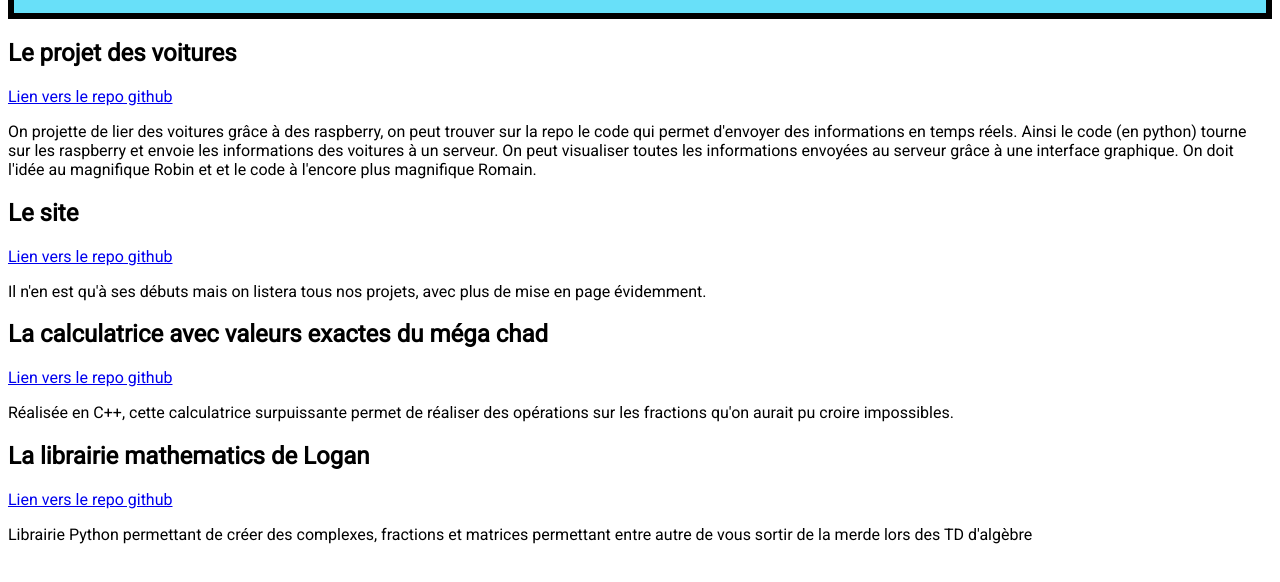
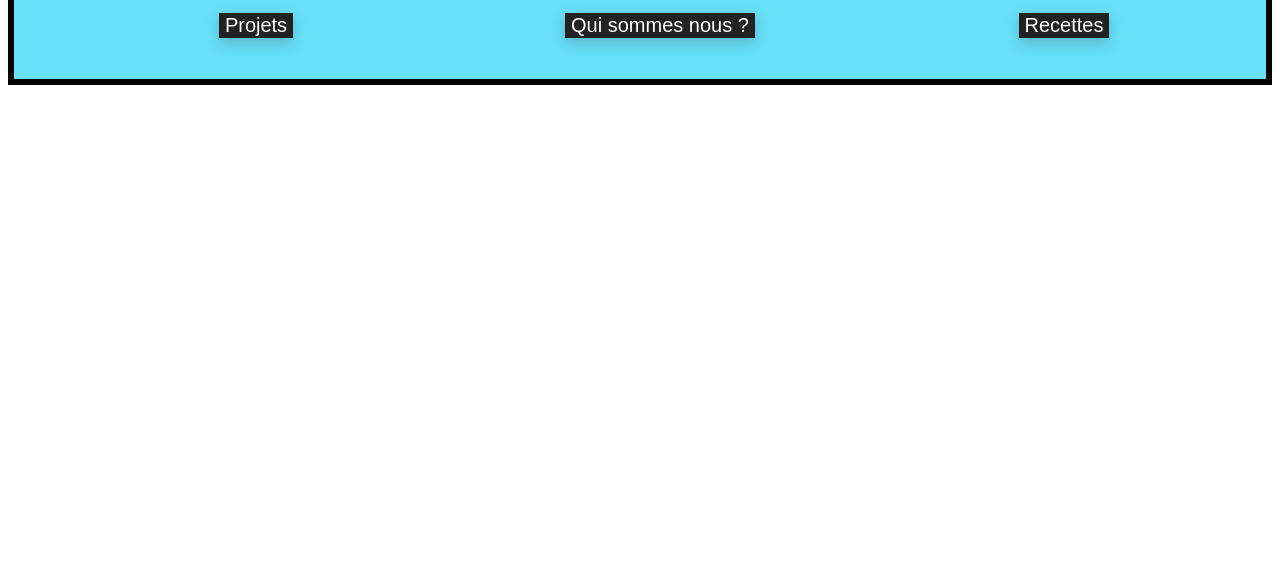
Before and after one commit to puceaulytech/puceaulytech, a plain HTML site: page index.html in a window 1280 px wide. Shown: the part 82-664 px from the top of the page. Drawn offline with Linux system fonts and the light colour scheme.

Commit message:
Started home page

```diff
--- a/index.html
+++ b/index.html
@@ -15,32 +15,11 @@
     <header>
       <img src="images/logo.svg">
       <h1>Bienvenue sur notre site</h1>
+      <ul class="buttons">
+        <li><button><a href="projets.html">Projets</a></button></li>
+        <li><button>Qui sommes nous ?</button></li>
+        <li><button>Recettes</button></li>
+     </ul>
     </header>
-  <section>
-    <h2 id="car">Le projet des voitures</h2>
-    <a href="https://github.com/romch007/voitures" target="_blank">Lien vers le repo github</a>
-    <p>
-On projette de lier des voitures grâce à des raspberry, on peut trouver sur la repo le code qui permet d'envoyer des informations en temps réels. Ainsi le code (en python) tourne sur les raspberry
-et envoie les informations des voitures à un serveur. On peut visualiser toutes les informations envoyées au serveur grâce à une interface graphique. On doit l'idée au magnifique Robin et et le code à
-l'encore plus magnifique Romain.
-    </p>
-  </section>
-  <section>
-    <h2>Le site</h2>
-    <a href="https://github.com/QwEekYhyo/puceaulytech" target="_blank">Lien vers le repo github</a>
-    <p>
-Il n'en est qu'à ses débuts mais on listera tous nos projets, avec plus de mise en page évidemment.
-    </p>
-  </section>
-  <section>
-    <h2>La calculatrice avec valeurs exactes du méga chad</h2>
-    <a href="https://github.com/romch007/calculator" target="_blank">Lien vers le repo github</a>
-    <p>Réalisée en C++, cette calculatrice surpuissante permet de réaliser des opérations sur les fractions qu'on aurait pu croire impossibles.</p>
-  </section>
-  <section>
-    <h2>La librairie mathematics de Logan</h2>
-    <a href="https://github.com/QwEekYhyo/mathematics" target="_blank">Lien vers le repo github</a>
-    <p>Librairie Python permettant de créer des complexes, fractions et matrices permettant entre autre de vous sortir de la merde lors des TD d'algèbre</p>
-  </section>
   </body>
 </html>
--- a/style.css
+++ b/style.css
@@ -21,3 +21,28 @@ header h1 {
   text-align: center;
   text-shadow: 9px 5px 5px #00abff;
 }
+
+.buttons {
+  display: flex;
+  list-style: none;
+  text-align: center;
+  justify-content: space-around;
+  }
+.buttons li {
+  height: 50px;
+  width: 200px;
+}
+
+.buttons button {
+  border: none;
+  cursor: pointer;
+  font-size: 20px;
+  background-color: #222;
+  box-shadow: 0 5px 15px rgba(0,0,0,0.2);
+  color: white;
+}
+
+a:link { text-decoration: none; color: white;}
+a:visited { text-decoration: none; color: white;}
+a:hover { text-decoration: none; color: white;}
+a:active { text-decoration: none; color: white;}
```
Also changed, not shown: projets.html (added, +46 -0 lines).
